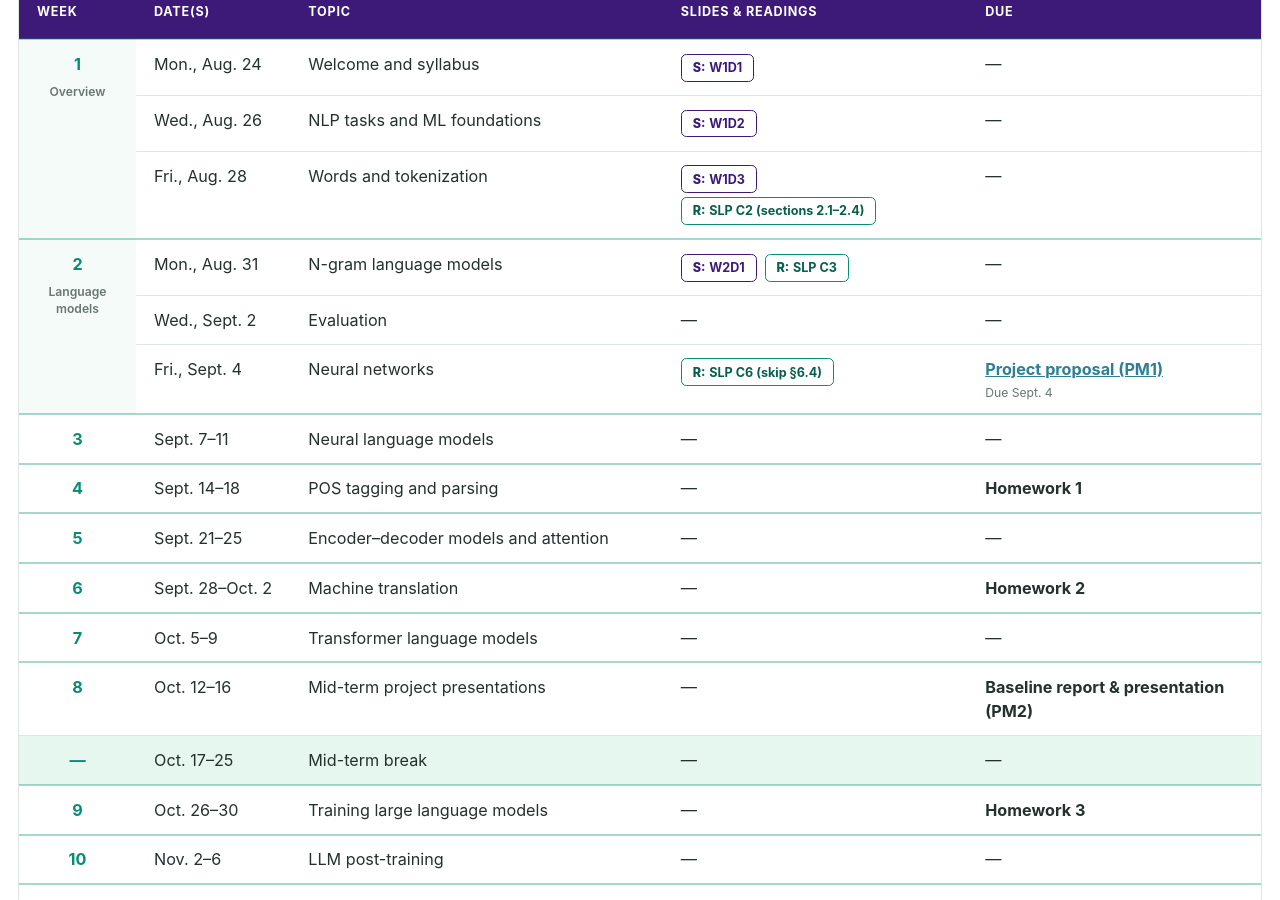
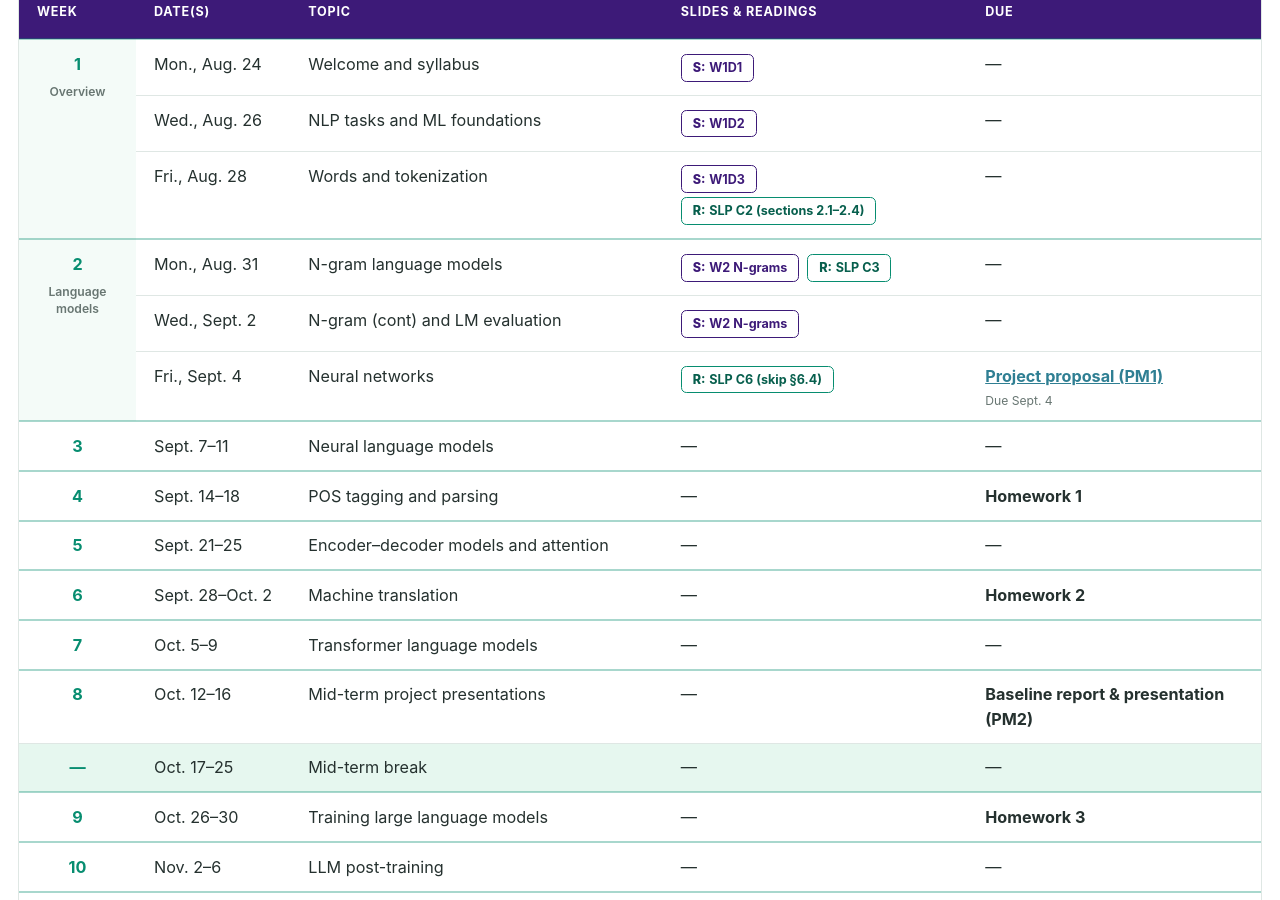
Before and after one commit to bnguyen5/bnguyen5.github.io, a Jekyll site: the page built from _pages/nlp-fall-2026.md, in a window 1280 px wide and 900 px high, scrolled down 1958 px. Built offline with Jekyll 4.4.1, drawn with Linux system fonts in a browser that asks for light colours.

Commit message:
Update nlp-fall-2026.md

```diff
--- a/_pages/nlp-fall-2026.md
+++ b/_pages/nlp-fall-2026.md
@@ -9,7 +9,7 @@
 day1_slides_url: "https://docs.google.com/presentation/d/1xP-5uIgFIFxVcv0wjKJSTZDZLe2EBqt80B1mO3-hwT0/edit?usp=sharing"
 day2_slides_url: "https://docs.google.com/presentation/d/1IBARWiW3jb8M6kRoNMGRdU_n6bHF4Ft5rzF69rQA8ao/edit?usp=sharing"
 day3_slides_url: "https://docs.google.com/presentation/d/1t8-NBW3OYgpLPWZcqO9z-ze2nxIhf_CwOPM-4FbQFRw/edit?usp=sharing"
-w2d1_slides_url: "https://docs.google.com/presentation/d/1SP3gUsdDbn7Tfk4sJUz0zkdULKu60pDgoh3eEi-mxFY/edit?usp=sharing"
+w2_slides_url: "https://docs.google.com/presentation/d/1SP3gUsdDbn7Tfk4sJUz0zkdULKu60pDgoh3eEi-mxFY/edit?usp=sharing"
 pm1_description_url: "https://docs.google.com/document/d/11qZpMnT9W837qiWsfr5sR6l8rXaI7J0xmVFmOfPDXbI/edit?usp=sharing"
 ---
 
@@ -128,8 +128,8 @@
           <tr><td>Wed., Aug. 26</td><td><strong>NLP tasks and ML foundations</strong></td><td>{% if page.day2_slides_url != "" %}<a class="course-tag course-tag--slides" href="{{ page.day2_slides_url }}" target="_blank" rel="noopener">W1D2</a>{% else %}<span class="course-tag course-tag--slides">W1D2</span>{% endif %}</td><td>—</td></tr>
           <tr><td>Fri., Aug. 28</td><td><strong>Words and tokenization</strong></td><td>{% if page.day3_slides_url != "" %}<a class="course-tag course-tag--slides" href="{{ page.day3_slides_url }}" target="_blank" rel="noopener">W1D3</a>{% else %}<span class="course-tag course-tag--slides">W1D3</span>{% endif %} <a class="course-tag course-tag--reading" href="https://web.stanford.edu/~jurafsky/slp3/2.pdf" target="_blank" rel="noopener">SLP C2 (sections 2.1–2.4)</a></td><td>—</td></tr>
 
-          <tr class="course-week-start"><td rowspan="3"><strong>2</strong><small>Language models</small></td><td>Mon., Aug. 31</td><td><strong>N-gram language models</strong></td><td>{% if page.w2d1_slides_url != "" %}<a class="course-tag course-tag--slides" href="{{ page.w2d1_slides_url }}" target="_blank" rel="noopener">W2D1</a>{% else %}<span class="course-tag course-tag--slides">W2D1</span>{% endif %} <a class="course-tag course-tag--reading" href="https://web.stanford.edu/~jurafsky/slp3/3.pdf" target="_blank" rel="noopener">SLP C3</a></td><td>—</td></tr>
-          <tr><td>Wed., Sept. 2</td><td><strong>Evaluation</strong></td><td>—</td><td>—</td></tr>
+          <tr class="course-week-start"><td rowspan="3"><strong>2</strong><small>Language models</small></td><td>Mon., Aug. 31</td><td><strong>N-gram language models</strong></td><td>{% if page.w2_slides_url != "" %}<a class="course-tag course-tag--slides" href="{{ page.w2_slides_url }}" target="_blank" rel="noopener">W2 N-grams</a>{% else %}<span class="course-tag course-tag--slides">W2 N-grams</span>{% endif %} <a class="course-tag course-tag--reading" href="https://web.stanford.edu/~jurafsky/slp3/3.pdf" target="_blank" rel="noopener">SLP C3</a></td><td>—</td></tr>
+          <tr><td>Wed., Sept. 2</td><td><strong>N-gram (cont) and LM evaluation</strong></td><td>{% if page.w2_slides_url != "" %}<a class="course-tag course-tag--slides" href="{{ page.w2_slides_url }}" target="_blank" rel="noopener">W2 N-grams</a>{% else %}<span class="course-tag course-tag--slides">W2 N-grams</span>{% endif %}</td><td>—</td></tr>
           <tr><td>Fri., Sept. 4</td><td><strong>Neural networks</strong></td><td><a class="course-tag course-tag--reading" href="https://web.stanford.edu/~jurafsky/slp3/6.pdf" target="_blank" rel="noopener">SLP C6 (skip §6.4)</a></td><td>{% if page.pm1_description_url != "" %}<a href="{{ page.pm1_description_url }}" target="_blank" rel="noopener"><strong>Project proposal (PM1)</strong></a>{% else %}<strong>Project proposal (PM1)</strong>{% endif %}<small>Due Sept. 4</small></td></tr>
 
           <tr class="course-week-start course-roadmap"><td>3</td><td>Sept. 7–11</td><td><strong>Neural language models</strong></td><td>—</td><td>—</td></tr>
```
